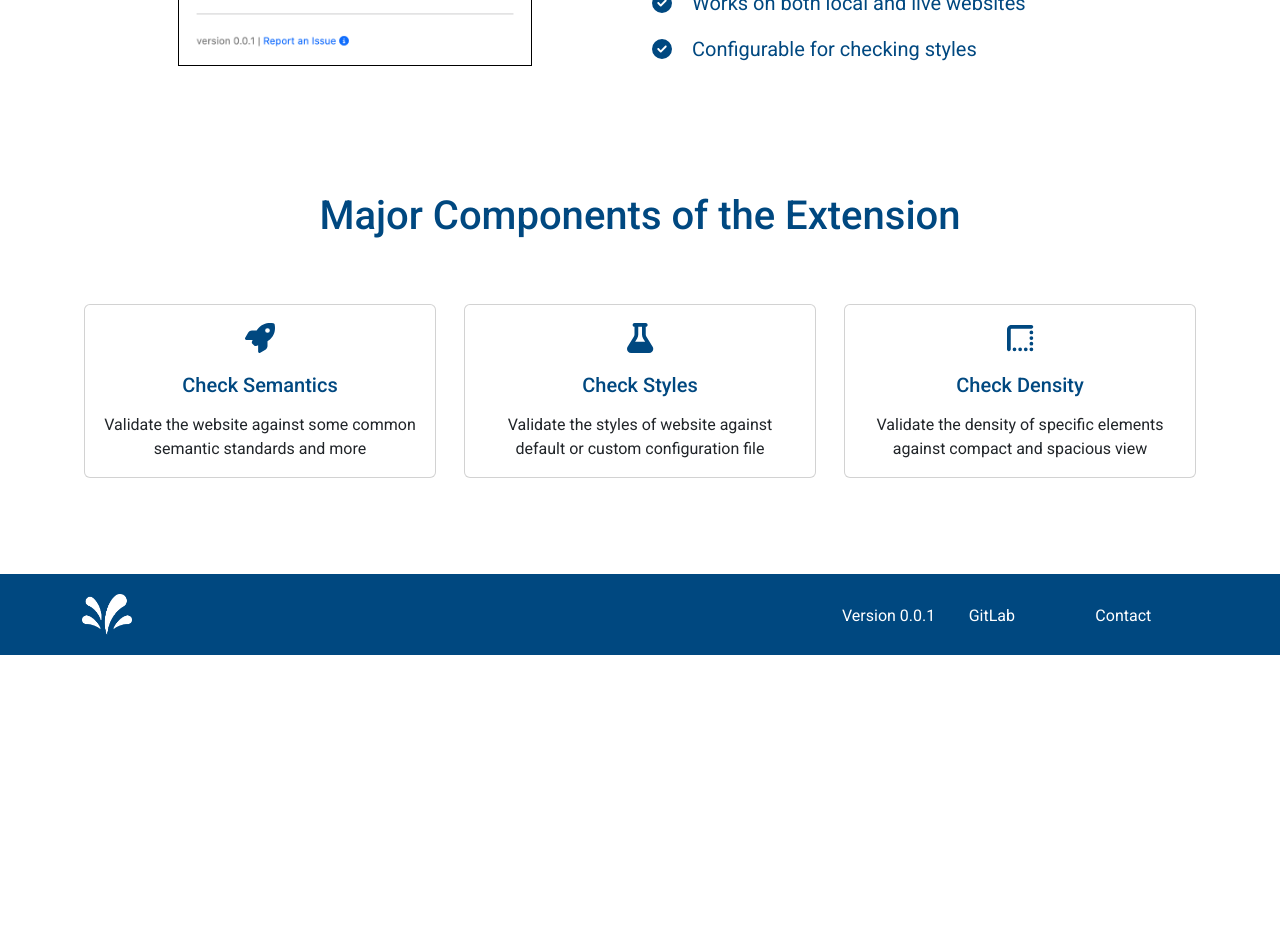
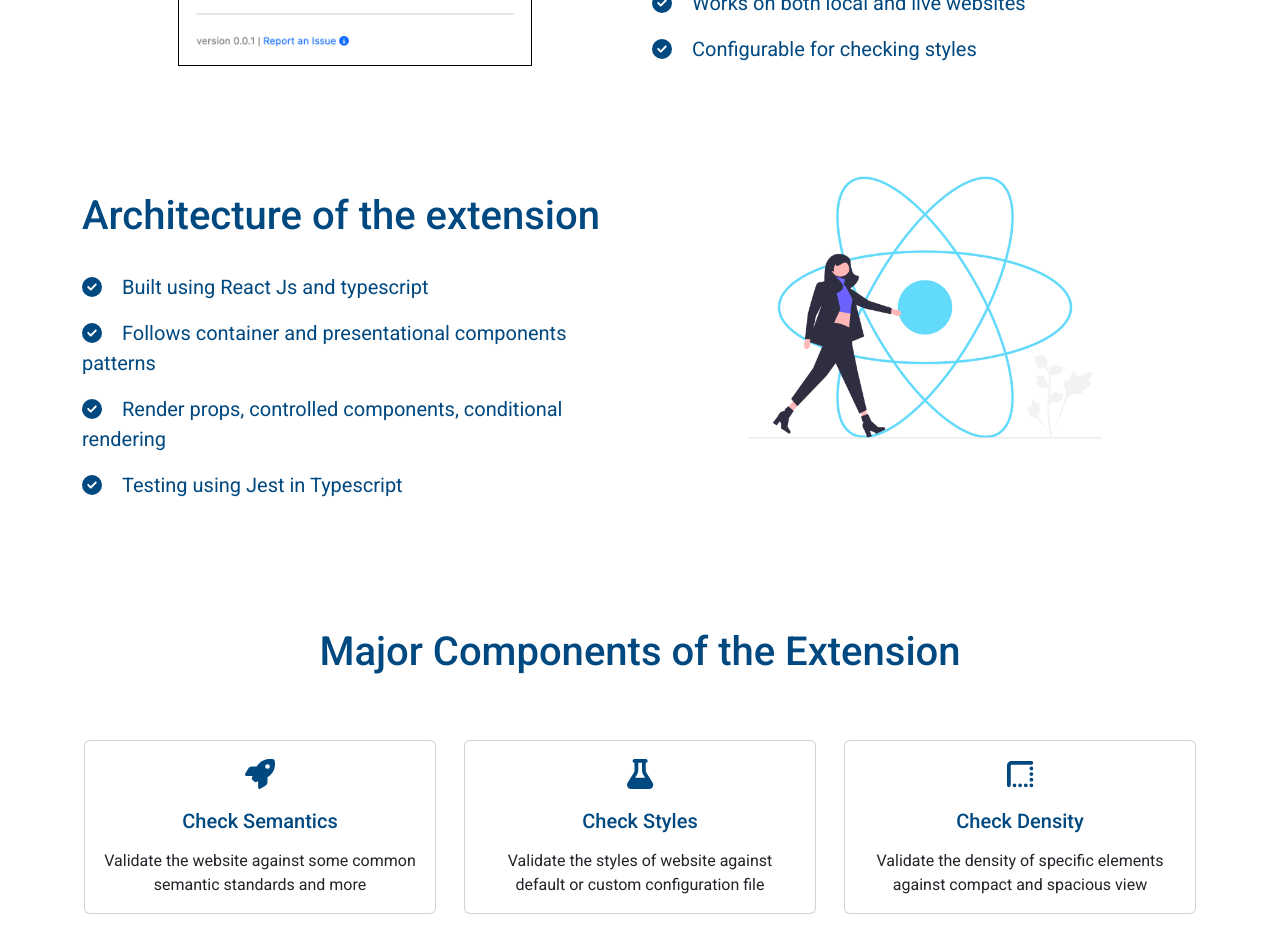
Before and after one commit to yash-dn/extension-website, a React (Create React App) app: page / in a window 1280 px wide. Shown: the part 860-1785 px from the top of the page. Before the commit the page ends 1515 px from the top, so only its background shows below. Built offline with nearby package versions, Linux system fonts and the light colour scheme.

Commit message:
add architecture on home

```diff
--- a/src/components/contact/contact.tsx
+++ b/src/components/contact/contact.tsx
@@ -59,7 +59,7 @@ export const Contact = () => {
               className="mb-3"
               controlId="exampleForm.ControlTextarea1"
             >
-              <Form.Label>Example textarea</Form.Label>
+              <Form.Label>Your Message</Form.Label>
               <Form.Control
                 required
                 as="textarea"
--- a/src/components/home/home.tsx
+++ b/src/components/home/home.tsx
@@ -66,6 +66,36 @@ export const Home = () => {
           </div>
         </Col>
       </Row>
+      <Row className="hero-row">
+        <Col className="hero-row-text-column">
+          <h1 className="hero-h1">Architecture of the extension</h1>
+          <div className="hero-menu-div">
+            <p className="hero-menu-para">
+              <FontAwesomeIcon className="check-icon" icon={faCircleCheck} />
+              Built using React Js and typescript
+            </p>
+            <p className="hero-menu-para">
+              <FontAwesomeIcon className="check-icon" icon={faCircleCheck} />
+              Follows container and presentational components patterns
+            </p>
+            <p className="hero-menu-para">
+              <FontAwesomeIcon className="check-icon" icon={faCircleCheck} />
+              Render props, controlled components, conditional rendering
+            </p>
+            <p className="hero-menu-para">
+              <FontAwesomeIcon className="check-icon" icon={faCircleCheck} />
+              Testing using Jest in Typescript
+            </p>
+          </div>
+        </Col>
+        <Col className="hero-row-img-column">
+          <img
+            className="popup-img-svg"
+            src={require('../../assets/react.png')}
+            alt="popup-img"
+          />
+        </Col>
+      </Row>
       <Row className="content-row">
         <div className="content-heading-div">
           <h1 className="content-h1">Major Components of the Extension</h1>
```
Also changed, not shown: src/assets/react.png (added).
